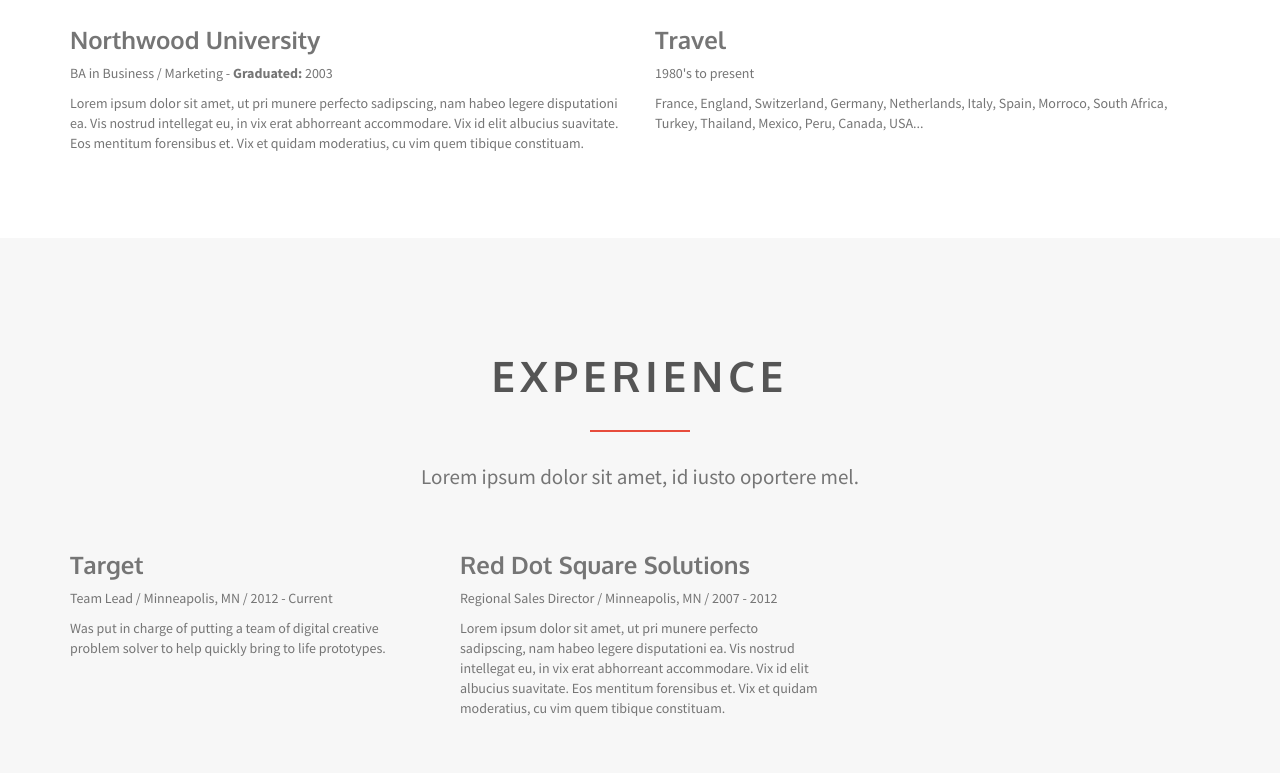
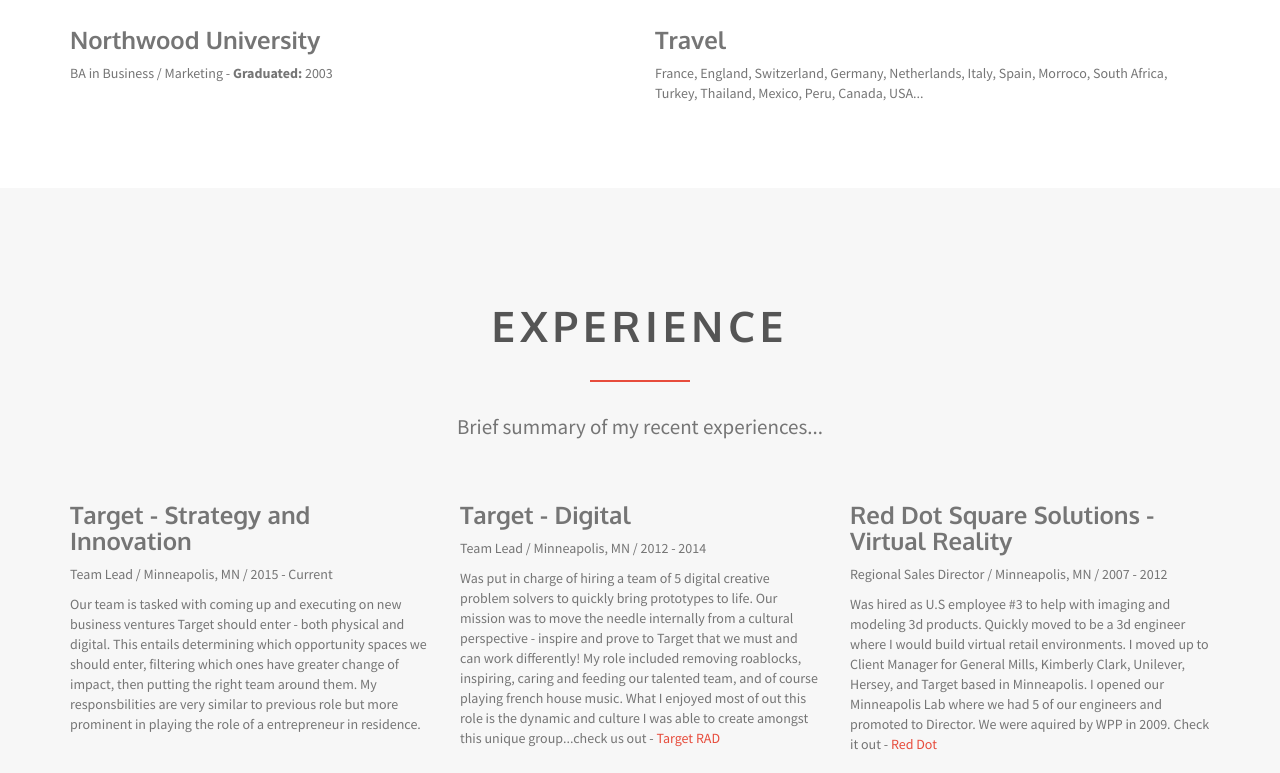
Before and after one commit to frenchieroux/live-site, a website: page public/index.html in a window 1280 px wide. Shown: the part 2367-3140 px from the top of the page. Drawn offline with Linux system fonts and the light colour scheme.

Commit message:
frenchie site

```diff
--- a/public/index.html
+++ b/public/index.html
@@ -103,7 +103,7 @@
                  <div class="profile"><img src="img/profile.png" alt="profile"/></div>
               </div>
                <div class="col-md-9">
-                <p>Lorem ipsum dolor sit amet, vel no saepe invenire, magna similique vis no. Eam tollit gloriatur ad, quaeque euismod tractatos usu eu. Apeirian detraxit consequat vis ne, natum brute quidam nec no. Sit in accusamus aliquando, an his aeque iusto delicata.</p>
+                <p>I am currently </p>
                 <p>Facer libris qui ea, mel ludus persius suscipiantur te. Eos soleat inimicus liberavisse at. Ex sit mazim soluta lobortis, ut nec bonorum splendide, mel tation erroribus principes eu. Cum ne vero albucius disputando. Et vidit movet sea. Falli appetere ut vix, eu offendit sapientem est. Postulant delicatissimi ex mea, ne modo nostrud salutandi usu, cu ignota dissentiunt his.</p>
                 <p>No wisi hendrerit per, ius ei stet oportere scribentur. Nam ex quando petentium, ei sea sonet timeam. Ex erat docendi urbanitas vix, equidem appetere vix an, mei legere offendit ponderum te. In per vidit dicta democritum, ut fuisset voluptua repudiandae eum. Cum at eius reformidans. In vocent dolores eos, ea vel idque soluta similique.</p>
                  <p>No wisi hendrerit per, ius ei stet oportere scribentur. Nam ex quando petentium, ei sea sonet timeam. Ex erat docendi urbanitas vix, equidem appetere vix an, mei legere offendit ponderum te. In per vidit dicta democritum, ut fuisset voluptua repudiandae eum.</p>
@@ -175,14 +175,14 @@
                       <h3>Northwood University</h3>
                       <p>BA in Business / Marketing - <strong>Graduated:</strong> 2003</p>
                     </header>
-                      <p>Lorem ipsum dolor sit amet, ut pri munere perfecto sadipscing, nam habeo legere disputationi ea. Vis nostrud intellegat eu, in vix erat abhorreant accommodare. Vix id elit albucius suavitate. Eos mentitum forensibus et. Vix et quidam moderatius, cu vim quem tibique constituam.</p>
+                      <p></p>
                   </article>
                 </div>
                 <div class="col-md-6">
                 <article class="education">
                   <header>
                     <h3>Travel</h3>
-                    <p>1980's to present
+                    <p>
                   </header>
                     <p>France, England, Switzerland, Germany, Netherlands, Italy, Spain, Morroco, South Africa, Turkey, Thailand, Mexico, Peru, Canada, USA...</p>
                 </article>
@@ -196,25 +196,36 @@
                 <header class="section-header">
                     <h2 class="section-title"><span>Experience</span></h2>
                      <div class="spacer"></div>
-                    <p class="section-subtitle">Lorem ipsum dolor sit amet, id iusto oportere mel. </p>
+                    <p class="section-subtitle">Brief summary of my recent experiences... </p>
                 </header>
                 <div class="row">
                  <div class="col-md-4">
                   <article class="experience">
                     <header>
-                      <h3>Target</h3>
-                      <p>Team Lead / Minneapolis, MN / 2012 - Current</p>
+                      <h3>Target - Strategy and Innovation</h3>
+                      <p>Team Lead / Minneapolis, MN / 2015 - Current</p>
                     </header>
-                      <p>Was put in charge of putting a team of digital creative problem solver to help quickly bring to life prototypes.</p>
+                      <p>Our team is tasked with coming up and executing on new business ventures Target should enter - both physical and digital.  This entails determining which opportunity spaces we should enter, filtering which ones have greater change of impact, then putting the right team around them.  My responsbilities are very similar to previous role but more prominent in playing the role of a entrepreneur in residence.</p>
+                  </article>
+
+                </div>
+                  <div class="col-md-4">
+                  <article class="experience">
+                    <header>
+
+                      <h3>Target - Digital </h3>
+                      <p>Team Lead / Minneapolis, MN / 2012 - 2014</p>
+                    </header>
+                      <p>Was put in charge of hiring a team of 5 digital creative problem solvers to quickly bring prototypes to life.  Our mission was to move the needle internally from a cultural perspective - inspire and prove to Target that we must and can work differently!  My role included removing roablocks, inspiring, caring and feeding our talented team, and of course playing french house music.  What I enjoyed most of out this role is the dynamic and culture I was able to create amongst this unique group...check us out - <a href="https://www.targetrad.com"> Target RAD </a>   </p>
                   </article>
                 </div>
                   <div class="col-md-4">
                   <article class="experience">
                     <header>
-                      <h3>Red Dot Square Solutions</h3>
+                      <h3>Red Dot Square Solutions - Virtual Reality</h3>
                        <p>Regional Sales Director / Minneapolis, MN / 2007 - 2012</p>
                     </header>
-                      <p>Lorem ipsum dolor sit amet, ut pri munere perfecto sadipscing, nam habeo legere disputationi ea. Vis nostrud intellegat eu, in vix erat abhorreant accommodare. Vix id elit albucius suavitate. Eos mentitum forensibus et. Vix et quidam moderatius, cu vim quem tibique constituam.</p>
+                      <p>Was hired as U.S employee #3 to help with imaging and modeling 3d products.  Quickly moved to be a 3d engineer where I would build virtual retail environments.  I moved up to Client Manager for General Mills, Kimberly Clark, Unilever, Hersey, and Target based in Minneapolis.  I opened our Minneapolis Lab where we had 5 of our engineers and promoted to Director.  We were aquired by WPP in 2009.  Check it out - <a href="https://www.reddotsquaresolutions.com"> Red Dot </a></p>
                   </article>
 
             </div>
@@ -245,7 +256,7 @@
                        <a href="http://targetrad.com/"><div class="overlay"><i class="fa fa-search"></i></div><img src="img/portfolio/small/01.png"  alt="" >
                       </a> </li>
                       <li class="mix design">
-                        <a href="img/portfolio/large/02.png"><div class="overlay"><i class="fa fa-search"></i></div><img src="img/portfolio/small/02.png" alt="" ></a></li>
+                        <a href="img/portfolio/large/PhoLarge.png"><div class="overlay"><i class="fa fa-search"></i></div><img src="img/portfolio/small/PhoSmall.png" alt="" ></a></li>
                       <li class="mix design">
                         <a href="img/portfolio/large/03.png"><div class="overlay"><i class="fa fa-search"></i></div><img src="img/portfolio/small/03.png" alt="" ></a></li>
                       <li class="mix web">
@@ -260,16 +271,7 @@
                         <a href="img/portfolio/large/08.png"><div class="overlay"><i class="fa fa-search"></i></div><img src="img/portfolio/small/08.png" alt="" ></a></li>
                       <li class="mix photography">
                         <a href="img/portfolio/large/09.png"><div class="overlay"><i class="fa fa-search"></i></div><img src="img/portfolio/small/09.png" alt="" ></a></li>
-                      <li class="mix web">
-                        <a href="img/portfolio/large/10.jpg"><div class="overlay"><i class="fa fa-search"></i></div><img src="img/portfolio/small/10.jpg" alt="" ></a></li>
-                      <li class="mix design">
-                        <a href="img/portfolio/large/11.jpg"><div class="overlay"><i class="fa fa-search"></i></div><img src="img/portfolio/small/11.jpg" alt="" ></a></li>
-                      <li class="mix design">
-                        <a href="img/portfolio/large/12.png"><div class="overlay"><i class="fa fa-search"></i></div><img src="img/portfolio/small/12.png" alt="" ></a></li>
-                      <li class="mix design">
-                        <a href="img/portfolio/large/13.png"><div class="overlay"><i class="fa fa-search"></i></div><img src="img/portfolio/small/13.png" alt="" ></a></li>
-                      <li class="mix design">
-                        <a href="img/portfolio/large/14.png"><div class="overlay"><i class="fa fa-search"></i></div><img src="img/portfolio/small/14.png" alt="" ></a></li>
+
                          <li class="mix branding">
                         <a href="img/portfolio/large/15.png"><div class="overlay"><i class="fa fa-search"></i></div><img src="img/portfolio/small/15.png" alt="" ></a></li>
                   </ul>
```
Also changed, not shown: public/img/portfolio/large/PhoLarge.png (added), public/img/portfolio/small/PhoSmall.png (added).
